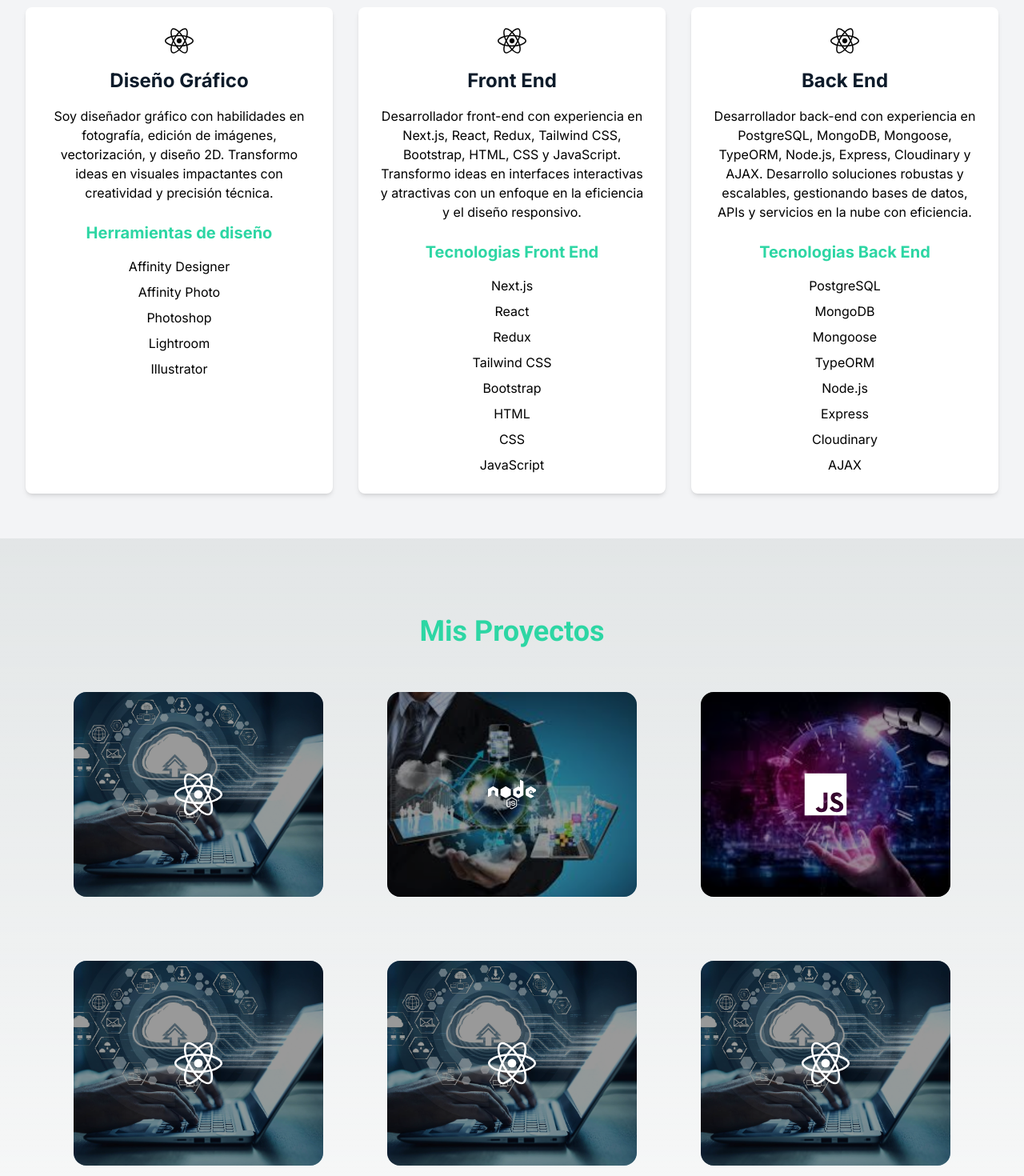
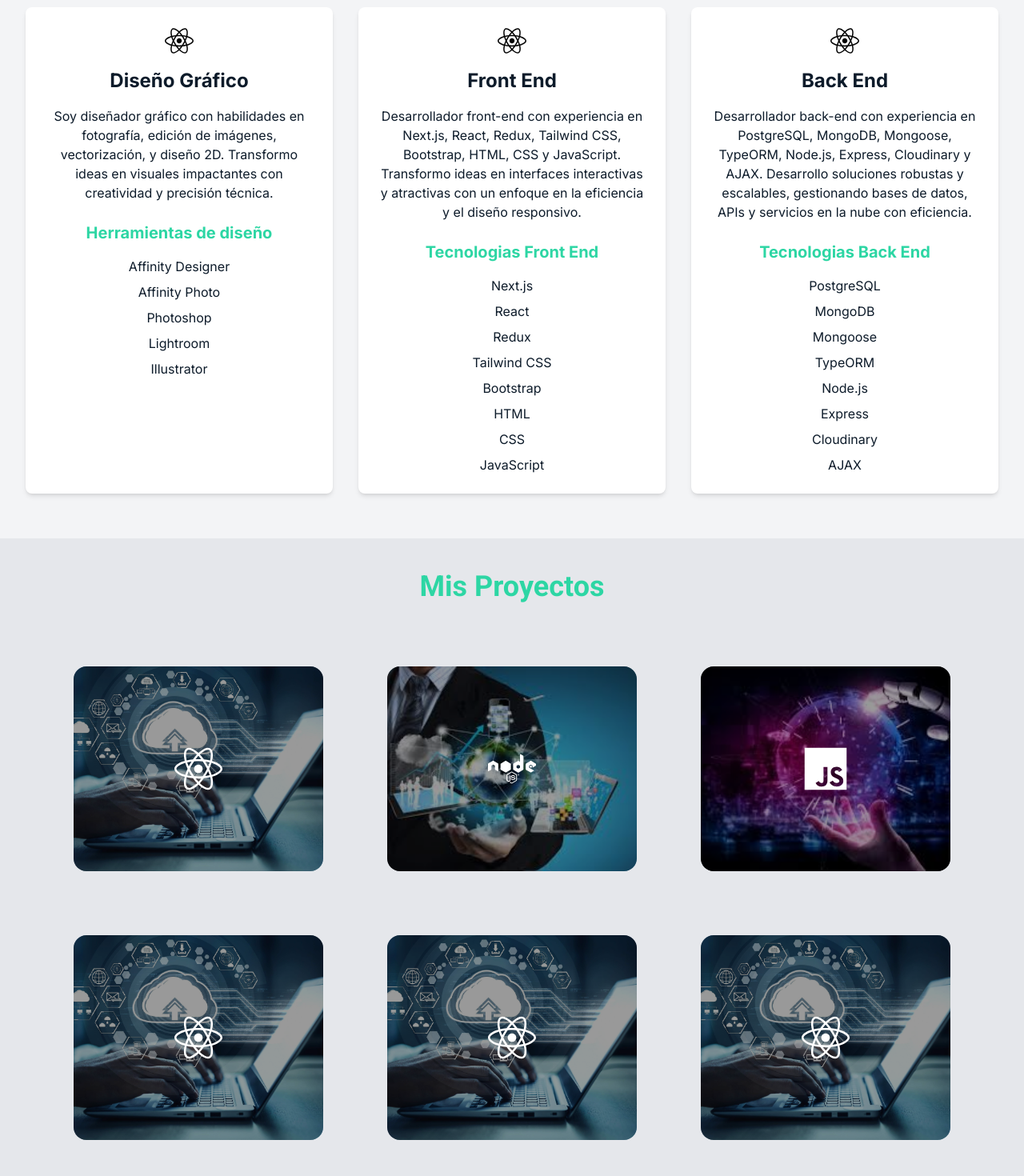
Before and after one commit to andreschunior/PortfolioIngles, a Next.js app in the folder Front/portfolio/: page / in a window 1280 px wide. Shown: the part 1540-3010 px from the top of the page at 80% size. Built offline with nearby package versions, Linux system fonts and the light colour scheme.

Commit message:
actualizacion mejoras para la version movil

```diff
--- a/Front/portfolio/src/app/components/landingpage/proyectos/Tarjetas.tsx
+++ b/Front/portfolio/src/app/components/landingpage/proyectos/Tarjetas.tsx
@@ -8,7 +8,7 @@ import Tarjeta from "./TarjetasProyectos";
 
 const TarjetasdeProyectos: React.FC = () => {
   return (
-    <div className="p-4">
+    <div className="p-4 bg-gray-200">
       <div className="flex flex-wrap  justify-center gap-20">
         <Tarjeta
           imagen={imagen1.src}
--- a/Front/portfolio/src/app/components/landingpage/skills/TarjetasSkills.tsx
+++ b/Front/portfolio/src/app/components/landingpage/skills/TarjetasSkills.tsx
@@ -23,13 +23,15 @@ const Tarjeta: React.FC<TarjetaProps> = ({
       <h2 className="text-2xl font-bold text-center mb-4 text-dark-blue transition-colors duration-300 hover:text-mint-green !important">
         {titulo}
       </h2>
-      <p className="text-center text-md mb-6 ">{texto}</p>
+      <p className="text-center text-md mb-6 text-dark-blue !important ">
+        {texto}
+      </p>
       <h2 className="text-xl font-bold text-center mb-4 text-mint-green">
         {titutloTecnologias}
       </h2>
       <ul className="list-none text-center space-y-2">
         {lista.map((item, index) => (
-          <li key={index} className=" hover:text-dark-blue">
+          <li key={index} className=" text-dark-blue !important">
             {item}
           </li>
         ))}
--- a/Front/portfolio/src/app/globals.css
+++ b/Front/portfolio/src/app/globals.css
@@ -1,6 +1,7 @@
 @tailwind base;
 @tailwind components;
 @tailwind utilities;
+
 
 :root {
   --foreground-rgb: 0, 0, 0;
@@ -17,13 +18,9 @@
 }
 
 body {
+
   color: rgb(var(--foreground-rgb));
-  background: linear-gradient(
-      to bottom,
-      transparent,
-      rgb(var(--background-end-rgb))
-    )
-    rgb(var(--background-start-rgb));
+  background: #e5e7eb
 }
 
 @layer utilities {
--- a/Front/portfolio/src/app/page.tsx
+++ b/Front/portfolio/src/app/page.tsx
@@ -72,22 +72,21 @@ export default function Home() {
             titutloTecnologias="Tecnologias Back End"
           />
         </div>
-        <br />
-        <br />
-        <br />
-        <br />
-        <div className="flex justify-center mt-0 mb-10 ">
-          <h1 className="text-4xl font-bold  bg-clip-text text-mint-green font-roboto mb-6)">
+
+        <div className="flex justify-center  mb-10 bg-gray-200 mt-10  ">
+          <h1 className="text-4xl font-bold  bg-clip-text text-mint-green font-roboto mb-6">
             Mis Proyectos
           </h1>
         </div>
         <TarjetasdeProyectos />
+        <div className="bg-gray-200 ">
           <div className="flex justify-center mt-10 ">
             <BotonConIcono
               texto="Ver más en GitHub"
               onClick={() => window.open("https://github.com/andreschunior")}
               icono={FaGithub}
             />
+          </div>
         </div>
         <Testimonios />
         <ContactoContenedor />
```
Lines whose indentation alone changed are shown as unchanged.
